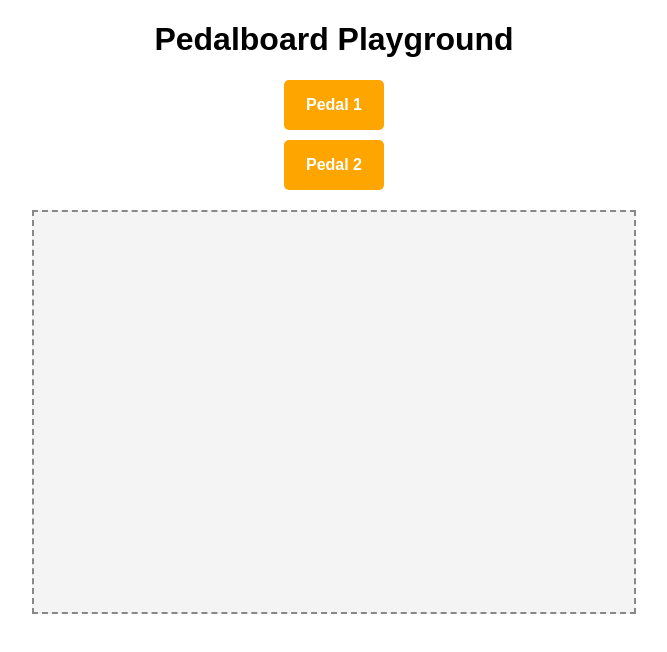
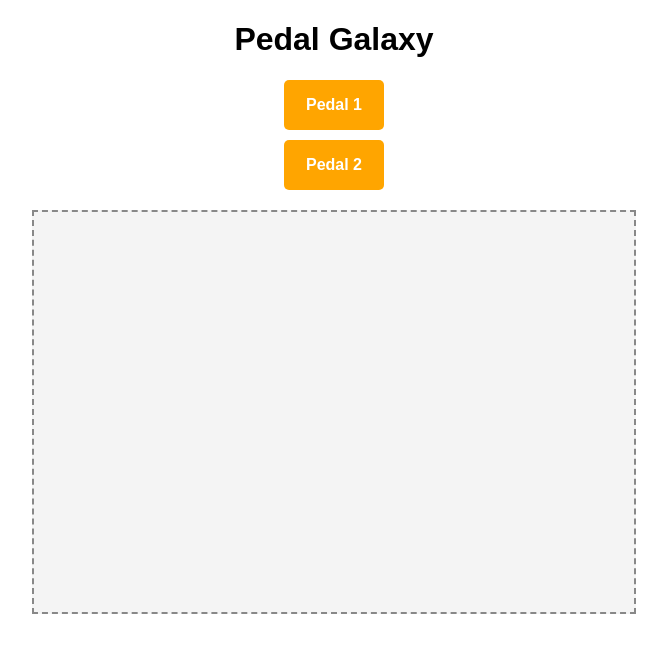
Before and after one commit to steviek19/PedalGalaxy, a plain HTML site: page index.html in a window 1280 px wide. Shown: the whole page, without its empty margins (306-973 px from the left). Drawn offline with Linux system fonts and the light colour scheme.

Commit message:
Update index.html

```diff
--- a/index.html
+++ b/index.html
@@ -7,7 +7,7 @@
   <link rel="stylesheet" href="style.css" />
 </head>
 <body>
-  <h1>Pedalboard Playground</h1>
+  <h1>Pedal Galaxy</h1>
 
   <div id="palette">
     <div class="pedal" draggable="true" data-pedal="Pedal 1">Pedal 1</div>
```
